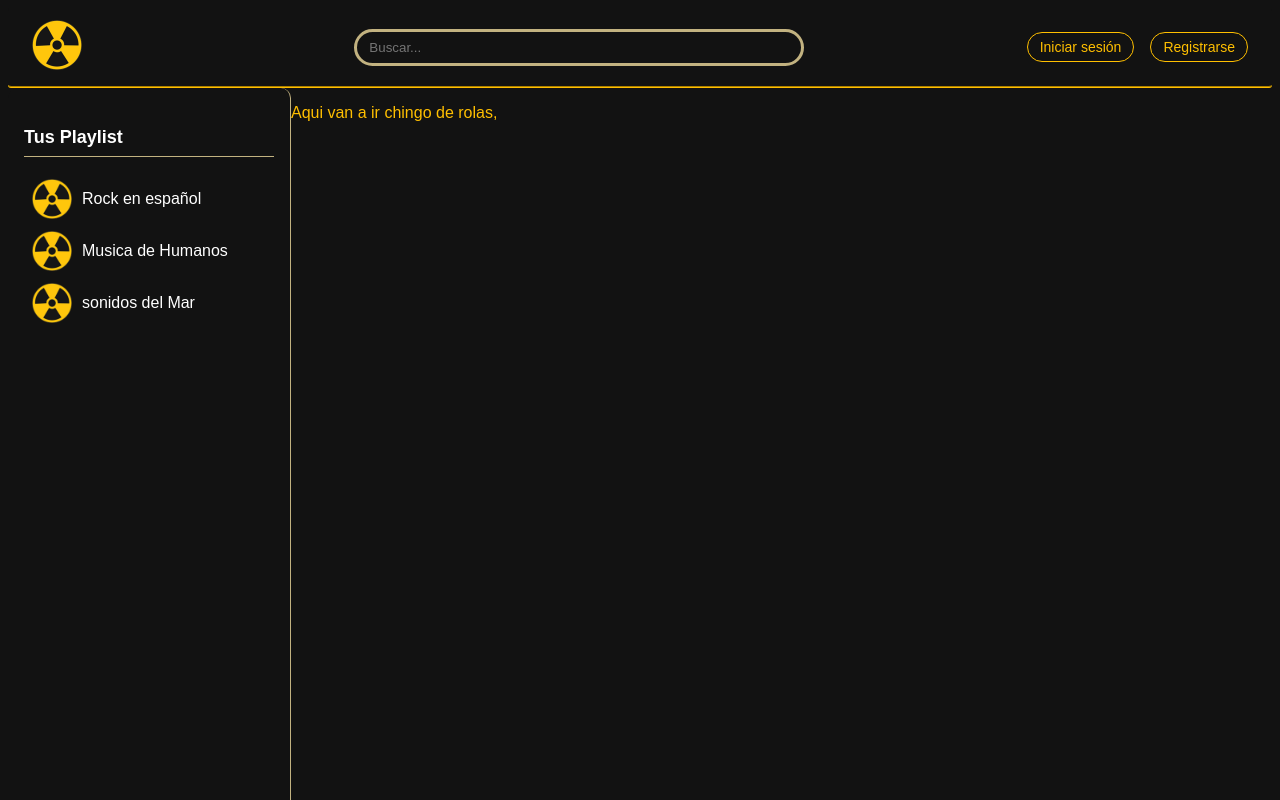
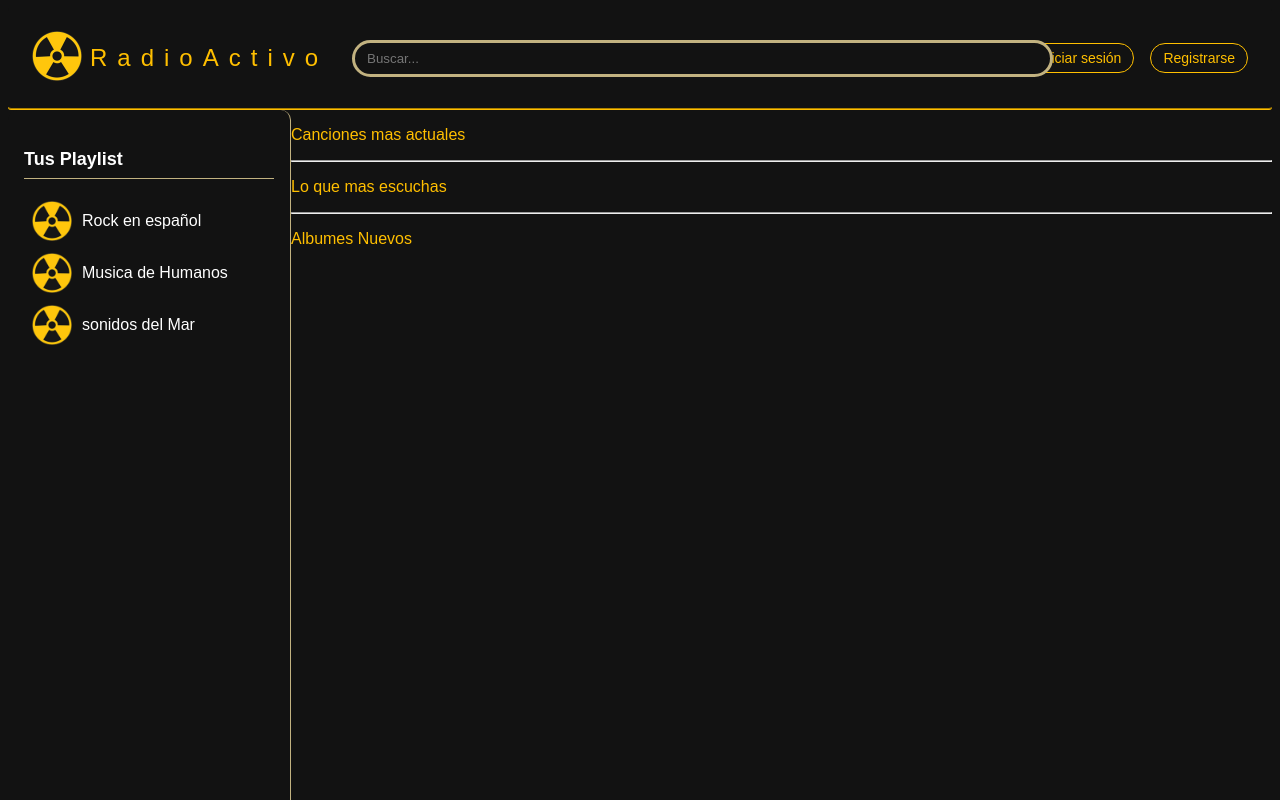
Before and after one commit to CesarCeronalve1/RadioActivo, an Angular app: page / in a window 1280 px wide. Shown: the top 800 px of the page. Built offline with nearby package versions, Linux system fonts and the light colour scheme; a web font is replaced by a local one.

Commit message:
minimo cambio

```diff
--- a/src/app/app.css
+++ b/src/app/app.css
@@ -4,5 +4,4 @@ display: flex;
 }
 .contenido main{
 flex: 1;
-
 }
--- a/src/app/app.html
+++ b/src/app/app.html
@@ -1,4 +1,4 @@
-<app-header></app-header>
+<app-header title="title"></app-header>
 <div class="contenido">
     <app-side-bar></app-side-bar>
     <main><router-outlet></router-outlet></main>
--- a/src/app/app.ts
+++ b/src/app/app.ts
@@ -1,4 +1,4 @@
-import { Component } from '@angular/core';
+import { Component, input } from '@angular/core';
 import { RouterOutlet } from '@angular/router';
 import { Header } from "./component/header/header";
 import { Footer } from './component/footer/footer';
@@ -12,4 +12,5 @@ import { SideBar } from './component/side-bar/side-bar';
 })
 export class App {
   protected title = 'RadioActivo';
+
 }
--- a/src/app/component/header/header.css
+++ b/src/app/component/header/header.css
@@ -15,7 +15,14 @@ header {
   .CabeceraIzquierda {
     display: flex;
     align-items: center;
-    gap: 16px;
+    gap: 8px;
+
+  }
+  .Titulo{
+    color: var(--color-principal);
+    font-size: 24px;
+    letter-spacing: 10px;
+
   }
 
   .home-icon {
@@ -26,7 +33,7 @@ header {
 
   .CabeceraCentro {
     flex-grow: 1;
-    max-width: 400px;
+    max-width: 700px;
     margin: 0 24px;
   }
 
--- a/src/app/component/header/header.html
+++ b/src/app/component/header/header.html
@@ -4,6 +4,7 @@
             <a routerLink="/">
                 <img src="Logo.png" alt="Radioactivo" width="50" height="50">
               </a>
+              <p class="Titulo">{{titulo}}</p>
         </div>
 
         <div class="CabeceraCentro">
--- a/src/app/component/header/header.ts
+++ b/src/app/component/header/header.ts
@@ -8,5 +8,5 @@ import { RouterModule } from '@angular/router';
   styleUrl: './header.css'
 })
 export class Header {
-
+  titulo:string = 'RadioActivo';
 }
--- a/src/app/component/home/home.html
+++ b/src/app/component/home/home.html
@@ -1 +1,5 @@
-<p>Aqui van a ir chingo de rolas,</p>
+<div><p>Canciones mas actuales</p></div>
+<div><hr></div>
+<div><p>Lo que mas escuchas</p></div>
+<div><hr></div>
+<div><p>Albumes Nuevos</p></div>
```
